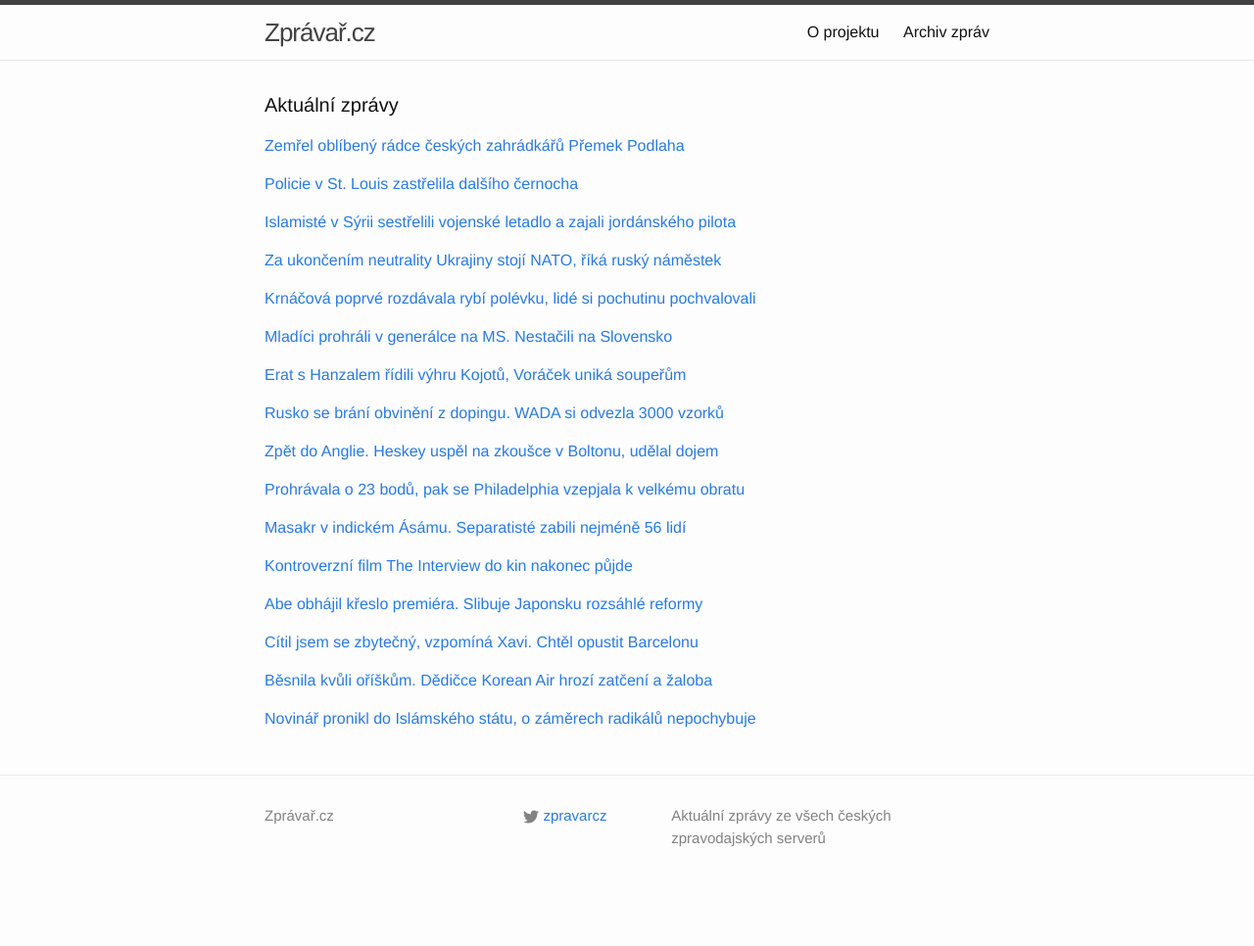
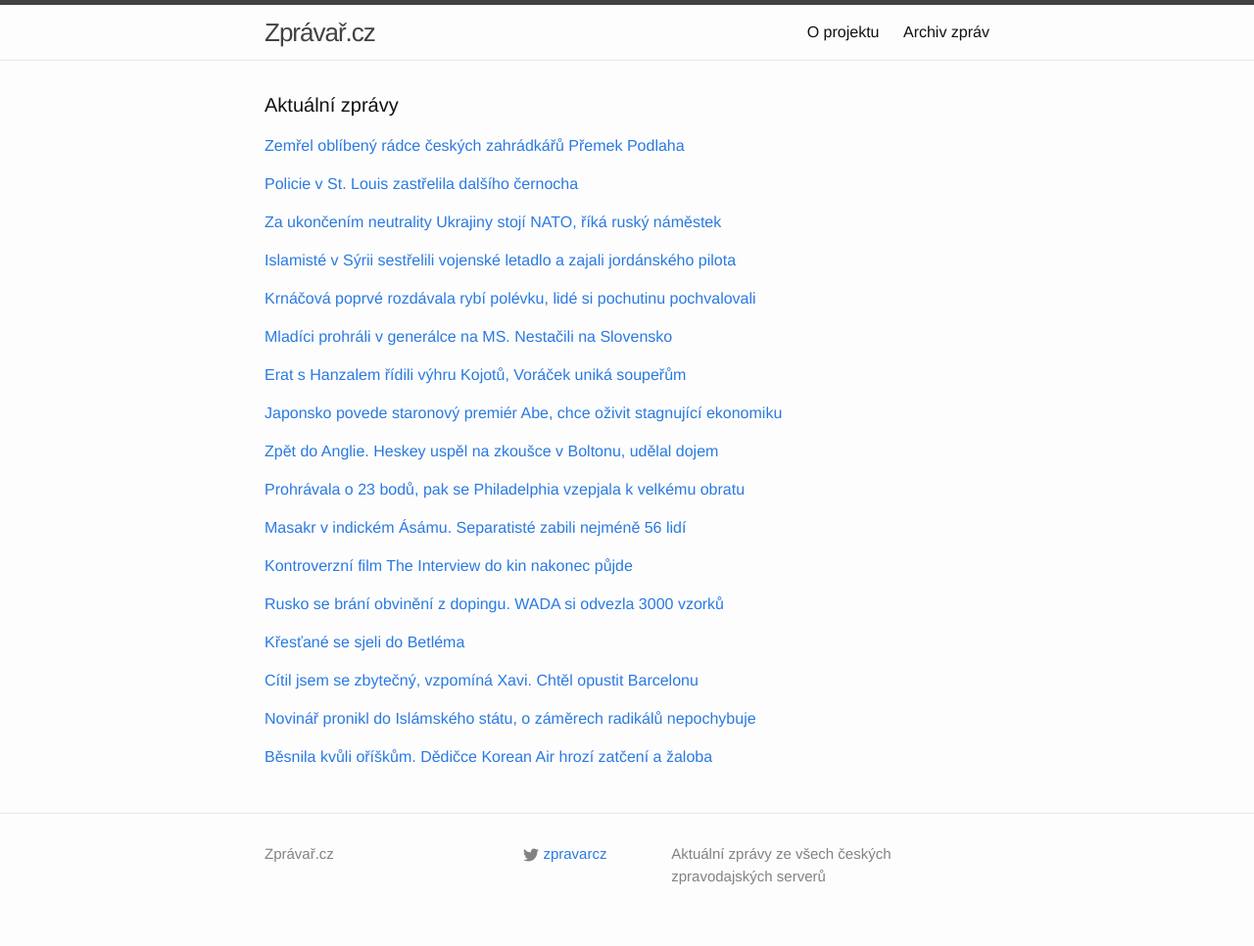
Before and after one commit to adliska/zpravar, a Jekyll site: the page built from index.html, in a window 1280 px wide. Shown: the whole page at 98% size. Built offline with Jekyll 4.4.1, drawn with Linux system fonts in a browser that asks for light colours; before the commit the page ends 927 px from its top, so only the background shows below that; some of the changed lines change nothing that is shown.

Commit message:
zpravar news update

```diff
--- a/index.html
+++ b/index.html
@@ -31,8 +31,19 @@ layout: default
 <li><a href=http://zpravy.idnes.cz/policie-v-st-louis-zastrelila-dalsiho-cernocha-fle-/zahranicni.aspx?c=A141224_100532_zahranicni_im>V St. Louis zastřelil policista dalšího černocha, mladík na něj mířil - zpravy.idnes.cz</a></li>
 <li><a href=http://www.ceskenoviny.cz/zpravy/zpravy/policie-na-predmesti-st-louis-zastrelila-dalsiho-cernocha/1162222>Policie na předměstí St. Louis zastřelila dalšího černocha - www.ceskenoviny.cz</a></li>
 </ul>
-</div><p><a href="javascript:;" onclick="toggle_visibility('zpravy2')">Islamisté v Sýrii sestřelili vojenské letadlo a zajali jordánského pilota</a></p>
+</div><p><a href="javascript:;" onclick="toggle_visibility('zpravy2')">Za ukončením neutrality Ukrajiny stojí NATO, říká ruský náměstek</a></p>
 <div id="zpravy2" style="display:none">
+<ul>
+<li><a href=http://zpravy.idnes.cz/nato-ukrajina-moskva-neutralita-do0-/zahranicni.aspx?c=A141224_141359_zahranicni_hro>Za ukončením neutrality Ukrajiny stojí NATO, říká ruský náměstek - zpravy.idnes.cz</a></li>
+<li><a href=http://www.ceskatelevize.cz/ct24/ukrajinska-krize/296378-podle-moskvy-se-ukrajina-stava-jejim-vojenskym-rivalem/>Podle Moskvy se Ukrajina stává jejím vojenským rivalem - www.ceskatelevize.cz</a></li>
+<li><a href=http://zpravy.e15.cz/zahranicni/politika/moskva-nato-prinutilo-ukrajinu-vzdat-se-sve-neutrality-1148569>Moskva: NATO přinutilo Ukrajinu vzdát se své neutrality - zpravy.e15.cz</a></li>
+<li><a href=http://www.novinky.cz/zahranicni/evropa/357188-vzdat-se-neutrality-prinutilo-ukrajinu-nato-tvrdi-moskva.html>Vzdát se neutrality přinutilo Ukrajinu NATO, tvrdí Moskva  - www.novinky.cz</a></li>
+<li><a href=http://zpravy.aktualne.cz/zahranici/zive-streda-24-prosince-ukrajina-rusko-separatiste/r~1d40420885dd11e498be002590604f2e/>Živě: Příklon Ukrajiny k NATO zhorší situaci, tvrdí Rusko - zpravy.aktualne.cz</a></li>
+<li><a href=http://www.lidovky.cz/nato-prinutilo-ukrajinu-vzdat-se-neutrality-zni-z-moskvy-pnc-/zpravy-svet.aspx?c=A141224_115526_ln_zahranici_hm>NATO přinutilo Ukrajinu vzdát se neutrality, zní z Moskvy  - www.lidovky.cz</a></li>
+<li><a href=http://www.ceskenoviny.cz/zpravy/zpravy/nato-podle-moskvy-prinutilo-ukrajinu-vzdat-se-neutrality/1162225>NATO podle Moskvy přinutilo Ukrajinu vzdát se neutrality - www.ceskenoviny.cz</a></li>
+</ul>
+</div><p><a href="javascript:;" onclick="toggle_visibility('zpravy3')">Islamisté v Sýrii sestřelili vojenské letadlo a zajali jordánského pilota</a></p>
+<div id="zpravy3" style="display:none">
 <ul>
 <li><a href=http://www.novinky.cz/zahranicni/blizky-a-stredni-vychod/357187-islamiste-v-syrii-sestrelili-vojenske-letadlo-a-zajali-jordanskeho-pilota.html>Islamisté v Sýrii sestřelili vojenské letadlo a zajali jordánského pilota - www.novinky.cz</a></li>
 <li><a href=http://www.ceskatelevize.cz/ct24/svet/296376-islamiste-zrejme-sestrelili-jordanske-letadlo-a-zajali-pilota/>Islamisté zřejmě sestřelili jordánské letadlo a zajali pilota - www.ceskatelevize.cz</a></li>
@@ -41,17 +52,6 @@ layout: default
 <li><a href=http://zpravy.aktualne.cz/zahranici/islamiste-v-syrii-sestrelili-vojenske-letadlo-zajali-pilota/r~e24d43bc8b5411e49fc3002590604f2e/>Islamisté v Sýrii sestřelili vojenské letadlo, zajali pilota - zpravy.aktualne.cz</a></li>
 <li><a href=http://echo24.cz/a/iMUHq>'Sestřelili jsme letadlo a zajali pilota,' tvrdí islamisté v Sýrii - echo24.cz</a></li>
 <li><a href=http://www.ceskenoviny.cz/zpravy/zpravy/islamiste-v-syrii-sestrelili-vojenske-letadlo-zajali-pilota/1162216>Islamisté v Sýrii sestřelili vojenské letadlo, zajali pilota - www.ceskenoviny.cz</a></li>
-</ul>
-</div><p><a href="javascript:;" onclick="toggle_visibility('zpravy3')">Za ukončením neutrality Ukrajiny stojí NATO, říká ruský náměstek</a></p>
-<div id="zpravy3" style="display:none">
-<ul>
-<li><a href=http://zpravy.idnes.cz/nato-ukrajina-moskva-neutralita-do0-/zahranicni.aspx?c=A141224_141359_zahranicni_hro>Za ukončením neutrality Ukrajiny stojí NATO, říká ruský náměstek - zpravy.idnes.cz</a></li>
-<li><a href=http://www.ceskatelevize.cz/ct24/ukrajinska-krize/296378-podle-moskvy-se-ukrajina-stava-jejim-vojenskym-rivalem/>Podle Moskvy se Ukrajina stává jejím vojenským rivalem - www.ceskatelevize.cz</a></li>
-<li><a href=http://zpravy.e15.cz/zahranicni/politika/moskva-nato-prinutilo-ukrajinu-vzdat-se-sve-neutrality-1148569>Moskva: NATO přinutilo Ukrajinu vzdát se své neutrality - zpravy.e15.cz</a></li>
-<li><a href=http://www.novinky.cz/zahranicni/evropa/357188-vzdat-se-neutrality-prinutilo-ukrajinu-nato-tvrdi-moskva.html>Vzdát se neutrality přinutilo Ukrajinu NATO, tvrdí Moskva  - www.novinky.cz</a></li>
-<li><a href=http://zpravy.aktualne.cz/zahranici/zive-streda-24-prosince-ukrajina-rusko-separatiste/r~1d40420885dd11e498be002590604f2e/>Živě: Příklon Ukrajiny k NATO zhorší situaci, tvrdí Rusko - zpravy.aktualne.cz</a></li>
-<li><a href=http://www.lidovky.cz/nato-prinutilo-ukrajinu-vzdat-se-neutrality-zni-z-moskvy-pnc-/zpravy-svet.aspx?c=A141224_115526_ln_zahranici_hm>NATO přinutilo Ukrajinu vzdát se neutrality, zní z Moskvy  - www.lidovky.cz</a></li>
-<li><a href=http://www.ceskenoviny.cz/zpravy/zpravy/nato-podle-moskvy-prinutilo-ukrajinu-vzdat-se-neutrality/1162225>NATO podle Moskvy přinutilo Ukrajinu vzdát se neutrality - www.ceskenoviny.cz</a></li>
 </ul>
 </div><p><a href="javascript:;" onclick="toggle_visibility('zpravy4')">Krnáčová poprvé rozdávala rybí polévku, lidé si pochutinu pochvalovali</a></p>
 <div id="zpravy4" style="display:none">
@@ -81,13 +81,14 @@ layout: default
 <li><a href=http://hokej.idnes.cz/skvely-voracek-byl-u-dvou-golu-dev-/nhl.aspx?c=A141224_073346_nhl_Mkr>Skvělý Voráček byl u dvou gólů, Palát a Hanzal přihráli dokonce na tři - hokej.idnes.cz</a></li>
 <li><a href=http://www.tyden.cz/rubriky/sport/hokej/nhl/erat-s-hanzalem-radili-v-edmontonu-arizone-zaridili-vyhru_328268.html>Erat s Hanzalem řádili v Edmontonu. Arizoně zařídili výhru - www.tyden.cz</a></li>
 </ul>
-</div><p><a href="javascript:;" onclick="toggle_visibility('zpravy7')">Rusko se brání obvinění z dopingu. WADA si odvezla 3000 vzorků</a></p>
+</div><p><a href="javascript:;" onclick="toggle_visibility('zpravy7')">Japonsko povede staronový premiér Abe, chce oživit stagnující ekonomiku</a></p>
 <div id="zpravy7" style="display:none">
 <ul>
-<li><a href=http://www.tyden.cz/rubriky/sport/ostatni-sporty/atletika/rusko-se-brani-obvineni-z-dopingu-wada-si-odvezla-3000-vzorku_328288.html>Rusko se brání obvinění z dopingu. WADA si odvezla 3000 vzorků - www.tyden.cz</a></li>
-<li><a href=http://sport.idnes.cz/podezreni-na-doping-v-rusku-dp0-/sporty.aspx?c=A141224_132331_sporty_ot>Světová antidopingová agentura si z Moskvy odvezla přes 3000 vzorků - sport.idnes.cz</a></li>
-<li><a href=http://www.denik.cz/atletika/dopovali-atleti-komise-byla-v-moskve-testem-projde-vic-nez-3000-vzorku-20141224.html>Dopovali atleti? Komise byla v Moskvě, testem projde víc než 3000 vzorků - www.denik.cz</a></li>
-<li><a href=http://www.sportovninoviny.cz/zpravy/wada-si-z-moskvy-odvezla-pres-3000-vzorku/1162243>WADA si z Moskvy odvezla přes 3000 vzorků - www.sportovninoviny.cz</a></li>
+<li><a href=http://zpravy.idnes.cz/japonsky-parlament-zvolil-premierem-sinzoa-abeho-fvb-/zahranicni.aspx?c=A141224_141602_zahranicni_im>Japonsko povede staronový premiér Abe, chce oživit stagnující ekonomiku - zpravy.idnes.cz</a></li>
+<li><a href=http://zpravy.e15.cz/zahranicni/politika/abe-obhajil-kreslo-premiera-slibuje-japonsku-rozsahle-reformy-1148546>Abe obhájil křeslo premiéra. Slibuje Japonsku rozsáhlé reformy - zpravy.e15.cz</a></li>
+<li><a href=http://www.ceskatelevize.cz/ct24/svet/296370-sinzo-abe-obhajil-kreslo-premiera-slibuje-oziveni-japonske-ekonomiky/>Šinzó Abe obhájil křeslo premiéra, slibuje oživení japonské ekonomiky - www.ceskatelevize.cz</a></li>
+<li><a href=http://zpravy.e15.cz/zahranicni/politika/abe-je-znovu-premierem-japonsko-zprovozni-jaderne-elektrarny-slibuje-1148546>Abe je znovu premiérem. Japonsko zprovozní jaderné elektrárny, slibuje - zpravy.e15.cz</a></li>
+<li><a href=http://www.ceskenoviny.cz/zpravy/zpravy/japonsky-parlament-zvolil-po-vyhranych-volbach-abeho-premierem/1162178>Japonský parlament zvolil po vyhraných volbách Abeho premiérem - www.ceskenoviny.cz</a></li>
 </ul>
 </div><p><a href="javascript:;" onclick="toggle_visibility('zpravy8')">Zpět do Anglie. Heskey uspěl na zkoušce v Boltonu, udělal dojem</a></p>
 <div id="zpravy8" style="display:none">
@@ -121,27 +122,27 @@ layout: default
 <li><a href=http://www.ceskenoviny.cz/zpravy/zpravy/parodii-na-severokorejskeho-vudce-promitne-na-200-americkych-kin/1162170>Parodii na severokorejského vůdce promítne na 200 amerických kin - www.ceskenoviny.cz</a></li>
 <li><a href=http://art.ihned.cz/film-a-televize/c1-63297360-the-interview-film-kina>Komedii o atentátu na lídra KLDR uvede přes 200 amerických kin - art.ihned.cz</a></li>
 </ul>
-</div><p><a href="javascript:;" onclick="toggle_visibility('zpravy12')">Abe obhájil křeslo premiéra. Slibuje Japonsku rozsáhlé reformy</a></p>
+</div><p><a href="javascript:;" onclick="toggle_visibility('zpravy12')">Rusko se brání obvinění z dopingu. WADA si odvezla 3000 vzorků</a></p>
 <div id="zpravy12" style="display:none">
 <ul>
-<li><a href=http://zpravy.e15.cz/zahranicni/politika/abe-obhajil-kreslo-premiera-slibuje-japonsku-rozsahle-reformy-1148546>Abe obhájil křeslo premiéra. Slibuje Japonsku rozsáhlé reformy - zpravy.e15.cz</a></li>
-<li><a href=http://www.ceskatelevize.cz/ct24/svet/296370-sinzo-abe-obhajil-kreslo-premiera-slibuje-oziveni-japonske-ekonomiky/>Šinzó Abe obhájil křeslo premiéra, slibuje oživení japonské ekonomiky - www.ceskatelevize.cz</a></li>
-<li><a href=http://zpravy.e15.cz/zahranicni/politika/abe-je-znovu-premierem-japonsko-zprovozni-jaderne-elektrarny-slibuje-1148546>Abe je znovu premiérem. Japonsko zprovozní jaderné elektrárny, slibuje - zpravy.e15.cz</a></li>
-<li><a href=http://www.ceskenoviny.cz/zpravy/zpravy/japonsky-parlament-zvolil-po-vyhranych-volbach-abeho-premierem/1162178>Japonský parlament zvolil po vyhraných volbách Abeho premiérem - www.ceskenoviny.cz</a></li>
+<li><a href=http://www.tyden.cz/rubriky/sport/ostatni-sporty/atletika/rusko-se-brani-obvineni-z-dopingu-wada-si-odvezla-3000-vzorku_328288.html>Rusko se brání obvinění z dopingu. WADA si odvezla 3000 vzorků - www.tyden.cz</a></li>
+<li><a href=http://sport.idnes.cz/podezreni-na-doping-v-rusku-dp0-/sporty.aspx?c=A141224_132331_sporty_ot>Světová antidopingová agentura si z Moskvy odvezla přes 3000 vzorků - sport.idnes.cz</a></li>
+<li><a href=http://www.denik.cz/atletika/dopovali-atleti-komise-byla-v-moskve-testem-projde-vic-nez-3000-vzorku-20141224.html>Dopovali atleti? Komise byla v Moskvě, testem projde víc než 3000 vzorků - www.denik.cz</a></li>
+<li><a href=http://www.sportovninoviny.cz/zpravy/wada-si-z-moskvy-odvezla-pres-3000-vzorku/1162243>WADA si z Moskvy odvezla přes 3000 vzorků - www.sportovninoviny.cz</a></li>
 </ul>
-</div><p><a href="javascript:;" onclick="toggle_visibility('zpravy13')">Cítil jsem se zbytečný, vzpomíná Xavi. Chtěl opustit Barcelonu</a></p>
+</div><p><a href="javascript:;" onclick="toggle_visibility('zpravy13')">Křesťané se sjeli do Betléma</a></p>
 <div id="zpravy13" style="display:none">
+<ul>
+<li><a href=http://www.novinky.cz/zahranicni/blizky-a-stredni-vychod/357197-krestane-se-sjeli-do-betlema.html>Křesťané se sjeli do Betléma - www.novinky.cz</a></li>
+<li><a href=http://www.lidovky.cz/verici-z-celeho-sveta-dorazili-slavit-vanocni-svatky-do-betlema-pwi-/zpravy-svet.aspx?c=A141224_151527_ln_zahranici_mmu>Věřící z celého světa zamířili i přes násilnosti do palestinského Betléma  - www.lidovky.cz</a></li>
+<li><a href=http://www.ceskenoviny.cz/zpravy/zpravy/verici-z-celeho-sveta-dorazili-slavit-vanocni-svatky-do-betlema/1162259>Věřící z celého světa dorazili slavit vánoční svátky do Betléma - www.ceskenoviny.cz</a></li>
+</ul>
+</div><p><a href="javascript:;" onclick="toggle_visibility('zpravy14')">Cítil jsem se zbytečný, vzpomíná Xavi. Chtěl opustit Barcelonu</a></p>
+<div id="zpravy14" style="display:none">
 <ul>
 <li><a href=http://fotbal.idnes.cz/xavi-o-moznem-odchodu-z-barcelony-dqw-/fot_zahranici.aspx?c=A141224_122434_fot_zahranici_ot>Cítil jsem se zbytečný, vzpomíná Xavi. Chtěl opustit Barcelonu - fotbal.idnes.cz</a></li>
 <li><a href=http://www.denik.cz/fotbal/xavi-pry-nebyl-v-barcelone-stastny-a-tvrdi-uz-jsem-mel-v-lete-sbaleno-20141224.html>Xavi prý nebyl v Barceloně šťastný a tvrdí: Už jsem měl v létě sbaleno - www.denik.cz</a></li>
 <li><a href=http://www.tyden.cz/rubriky/sport/fotbal/zahranicni-souteze/xavi-mel-zajeci-umysly-chtel-prestoupit-z-barcy-do-new-yorku_328283.html>Xavi měl zaječí úmysly. Chtěl přestoupit z Barcy do New Yorku - www.tyden.cz</a></li>
-</ul>
-</div><p><a href="javascript:;" onclick="toggle_visibility('zpravy14')">Běsnila kvůli oříškům. Dědičce Korean Air hrozí zatčení a žaloba </a></p>
-<div id="zpravy14" style="display:none">
-<ul>
-<li><a href=http://www.lidovky.cz/besnila-kvuli-oriskum-dedicce-korean-air-hrozi-zatceni-a-zaloba-pv5-/lide.aspx?c=A141224_125251_lide_hm>Běsnila kvůli oříškům. Dědičce Korean Air hrozí zatčení a žaloba  - www.lidovky.cz</a></li>
-<li><a href=http://zpravy.aktualne.cz/zahranici/dedicce-korean-air-hrozi-kvuli-skandalu-s-orisky-zatceni/r~be8c19ce8b6011e4a7d8002590604f2e/>Dědičce Korean Air hrozí kvůli skandálu s oříšky zatčení - zpravy.aktualne.cz</a></li>
-<li><a href=http://www.ceskenoviny.cz/zpravy/zpravy/dedicce-korean-air-hrozi-kvuli-skandalu-s-orisky-zatceni-a-zaloba/1162239>Dědičce Korean Air hrozí kvůli skandálu s oříšky zatčení a žaloba - www.ceskenoviny.cz</a></li>
 </ul>
 </div><p><a href="javascript:;" onclick="toggle_visibility('zpravy15')">Novinář pronikl do Islámského státu, o záměrech radikálů nepochybuje</a></p>
 <div id="zpravy15" style="display:none">
@@ -150,4 +151,11 @@ layout: default
 <li><a href=http://zpravy.e15.cz/zahranicni/udalosti/novinar-se-dostal-do-srdce-islamskeho-statu-o-zamerech-radikalu-nepochybuje-1148556>Novinář se dostal do srdce Islámského státu, o záměrech radikálů nepochybuje - zpravy.e15.cz</a></li>
 <li><a href=http://www.tyden.cz/rubriky/zahranici/asie-a-oceanie/muslimove-z-is-pripravuji-nejvetsi-nabozenskou-cistku_328216.html>Muslimové z IS připravují největší náboženskou čistku - www.tyden.cz</a></li>
 </ul>
+</div><p><a href="javascript:;" onclick="toggle_visibility('zpravy16')">Běsnila kvůli oříškům. Dědičce Korean Air hrozí zatčení a žaloba </a></p>
+<div id="zpravy16" style="display:none">
+<ul>
+<li><a href=http://www.lidovky.cz/besnila-kvuli-oriskum-dedicce-korean-air-hrozi-zatceni-a-zaloba-pv5-/lide.aspx?c=A141224_125251_lide_hm>Běsnila kvůli oříškům. Dědičce Korean Air hrozí zatčení a žaloba  - www.lidovky.cz</a></li>
+<li><a href=http://zpravy.aktualne.cz/zahranici/dedicce-korean-air-hrozi-kvuli-skandalu-s-orisky-zatceni/r~be8c19ce8b6011e4a7d8002590604f2e/>Dědičce Korean Air hrozí kvůli skandálu s oříšky zatčení - zpravy.aktualne.cz</a></li>
+<li><a href=http://www.ceskenoviny.cz/zpravy/zpravy/dedicce-korean-air-hrozi-kvuli-skandalu-s-orisky-zatceni-a-zaloba/1162239>Dědičce Korean Air hrozí kvůli skandálu s oříšky zatčení a žaloba - www.ceskenoviny.cz</a></li>
+</ul>
 </div></div>
```
